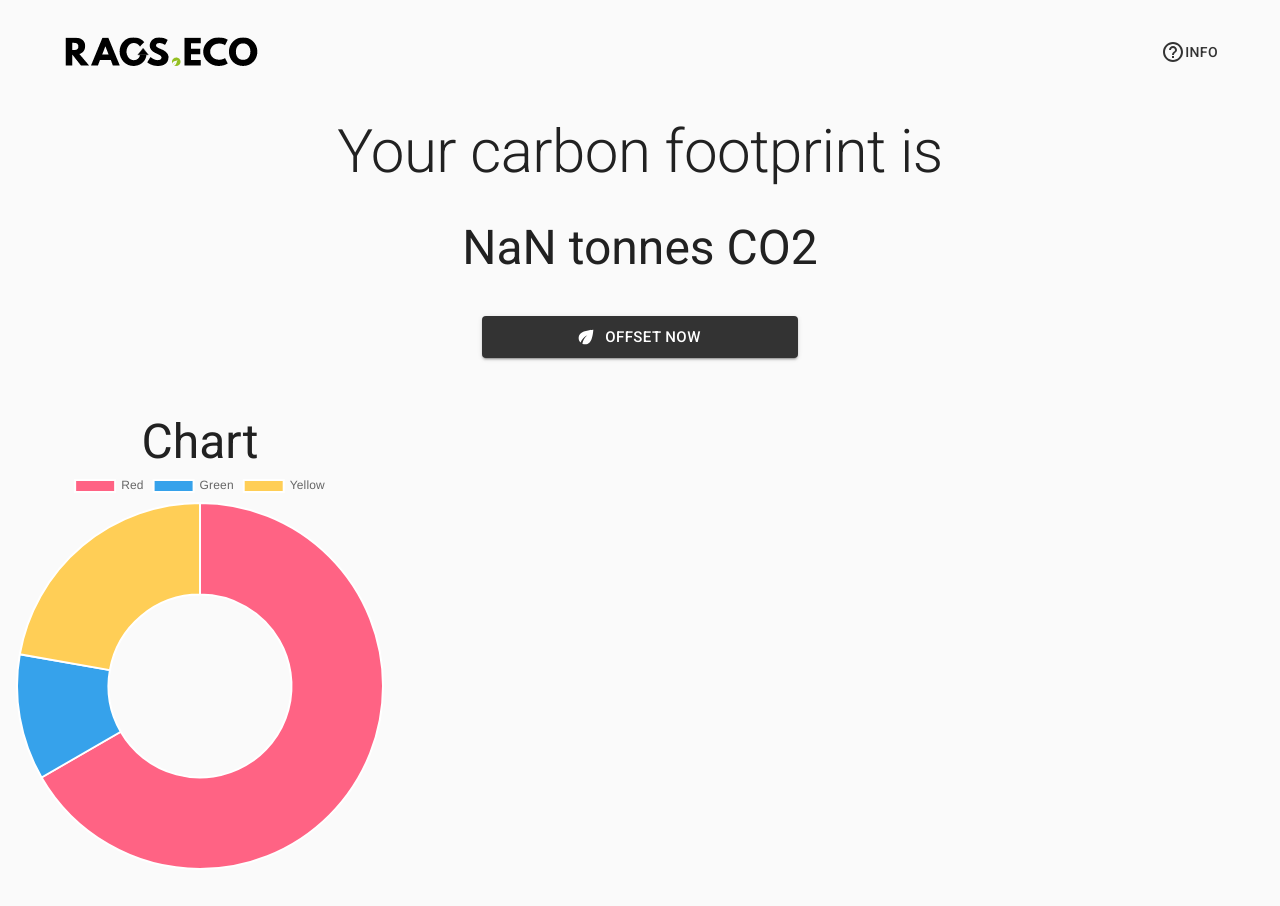
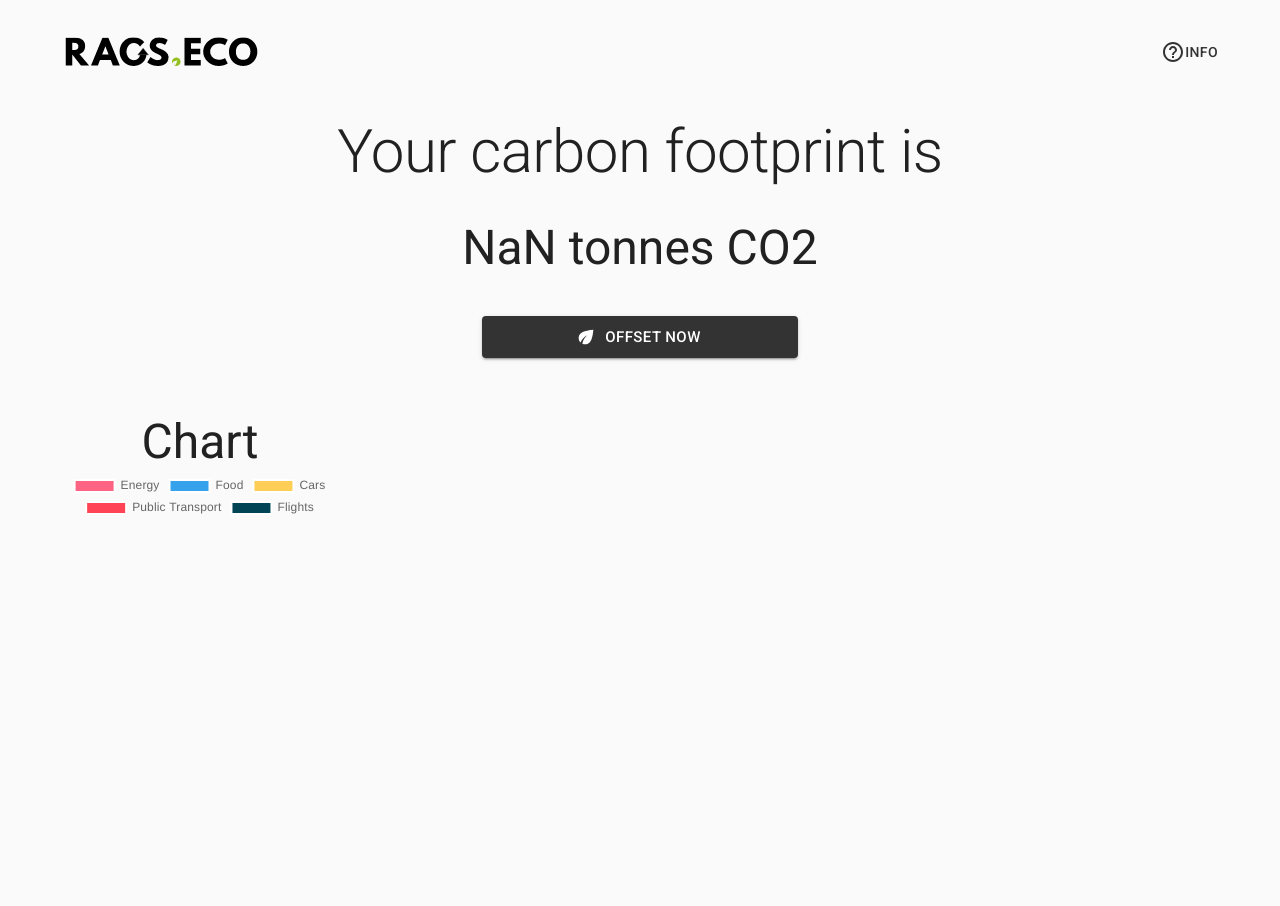
Before and after one commit to maiconburn/rags-calculator, a Next.js app: page /results in a window 1280 px wide. Shown: the top 906 px of the page. Built offline with nearby package versions, Linux system fonts and the light colour scheme.

Commit message:
Chart View

```diff
--- a/pages/results.js
+++ b/pages/results.js
@@ -7,17 +7,6 @@ import Typography from "@material-ui/core/Typography";
 import NavBar from "../components/NavBar";
 import Button from "@material-ui/core/Button";
 import EcoIcon from "@material-ui/icons/Eco";
-
-const data = {
-  labels: ["Red", "Green", "Yellow"],
-  datasets: [
-    {
-      data: [300, 50, 100],
-      backgroundColor: ["#FF6384", "#36A2EB", "#FFCE56"],
-      hoverBackgroundColor: ["#FF6384", "#36A2EB", "#FFCE56"],
-    },
-  ],
-};
 
 const useStyles = makeStyles((theme) => ({
   root: {
@@ -33,7 +22,42 @@ const useStyles = makeStyles((theme) => ({
 }));
 
 export default function results() {
+  const [EnergyImpact, setEnergyImpact] = React.useState();
+  const [FoodImpact, setFoodImpact] = React.useState();
+  const [RecycleImpact, setRecycleImpact] = React.useState();
+  const [CarsImpact, setCarsImpact] = React.useState();
+  const [PublicTransportImpact, setPublicTransportImpact] = React.useState();
+  const [FlightsImpact, setFlightsImpact] = React.useState();
   const [TotalCO2, setTotalCO2] = React.useState();
+
+  const data = {
+    labels: ["Energy", "Food", "Cars", "Public Transport", "Flights"],
+    datasets: [
+      {
+        data: [
+          EnergyImpact,
+          FoodImpact,
+          CarsImpact,
+          PublicTransportImpact,
+          FlightsImpact,
+        ],
+        backgroundColor: [
+          "#FF6384",
+          "#36A2EB",
+          "#FFCE56",
+          "#FF4456",
+          "#004456",
+        ],
+        hoverBackgroundColor: [
+          "#FF6384",
+          "#36A2EB",
+          "#FFCE56",
+          "#FF5556",
+          "#335556",
+        ],
+      },
+    ],
+  };
 
   React.useEffect(() => {
     const peopleHousehold = window.localStorage.getItem("peopleHousehold");
@@ -54,7 +78,6 @@ export default function results() {
 
     var ElectricEnergyConsumption = 0;
     var GasEnergyConsumption = 0;
-    var EnergyImpact = 0;
 
     if (SourceEnergy == "electricity") {
       switch (HouseSize) {
@@ -101,9 +124,7 @@ export default function results() {
         Math.round(GasEnergyConsumption * 0.000203 * 100) / 100;
       const PersonalEnergyImpact = HouseEnergyImpact / peopleHousehold;
 
-      EnergyImpact = PersonalEnergyImpact;
-
-      console.log("Energy Impact", EnergyImpact);
+      setEnergyImpact(PersonalEnergyImpact);
     }
 
     //FoodImpact calculation
@@ -179,11 +200,9 @@ export default function results() {
         break;
     }
 
-    const FoodImpact =
-      Math.round(OrganicFoodImpact + MeatImpact + FoodMilesImpact) *
-      WasteImpact;
-
-    console.log("Food Impact", FoodImpact);
+    setFoodImpact(
+      Math.round(OrganicFoodImpact + MeatImpact + FoodMilesImpact) * WasteImpact
+    );
 
     //RecycleImpact calculation
 
@@ -209,10 +228,7 @@ export default function results() {
         break;
     }
 
-    const RecycleImpact =
-      -(0.7 * RecycleMixImpact) - 0.14 * RecyclePlasticImpact;
-
-    console.log("Recycle Impact", RecycleImpact);
+    setRecycleImpact(-(0.7 * RecycleMixImpact) - 0.14 * RecyclePlasticImpact);
 
     //CarsImpact calculation
 
@@ -232,8 +248,9 @@ export default function results() {
 
     const mpg = 52;
 
-    const CarsImpact =
-      Math.round((100 * CarsMileageImpact * 0.0143) / mpg / 100) * Cars;
+    setCarsImpact(
+      Math.round((100 * CarsMileageImpact * 0.0143) / mpg / 100) * Cars
+    );
 
     console.log("Cars Impact", CarsImpact);
 
@@ -241,16 +258,13 @@ export default function results() {
 
     const PublicTransportTotalMil = PublicTransport * 48;
 
-    const PublicTransportImpact =
-      Math.round(PublicTransportTotalMil * 0.0001 * 100) / 100;
-
-    console.log("Public Transport Impact", PublicTransportImpact);
+    setPublicTransportImpact(
+      Math.round(PublicTransportTotalMil * 0.0001 * 100) / 100
+    );
 
     //Flights calculation
 
-    const FlightsImpact = Flights * 0.25;
-
-    console.log("Flights Impact", FlightsImpact);
+    setFlightsImpact(Flights * 0.25);
 
     setTotalCO2(
       EnergyImpact +
@@ -258,7 +272,8 @@ export default function results() {
         RecycleImpact +
         CarsImpact +
         PublicTransportImpact +
-        FlightsImpact
+        FlightsImpact +
+        1.1
     );
 
     console.log("Your total Impact is:", TotalCO2);
```
